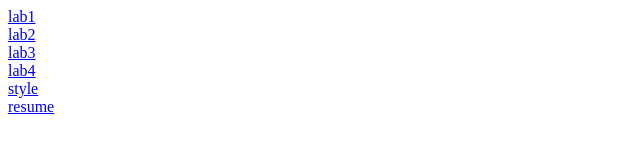
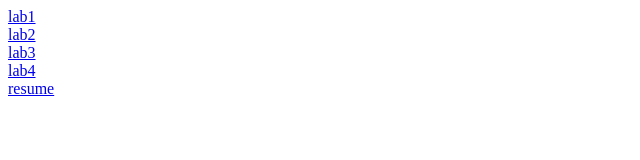
Before and after one commit to SathvikHegade/WEB_LAB, a plain HTML site: page index.html in a window 1280 px wide. Shown: the full height of the page, 0-640 px from the left. Drawn offline with Linux system fonts and the light colour scheme.

Commit message:
Remove link to 4style.css from index.html

```diff
--- a/index.html
+++ b/index.html
@@ -8,7 +8,6 @@
   <a href="lab2.html">lab2</a><br>
   <a href="lab3.html">lab3</a><br>
    <a href="lab4.xml">lab4</a><br>
-  <a href="4style.css">style</a><br>
   <a href="resume.html">resume</a>
 </body>
 </html>
```
